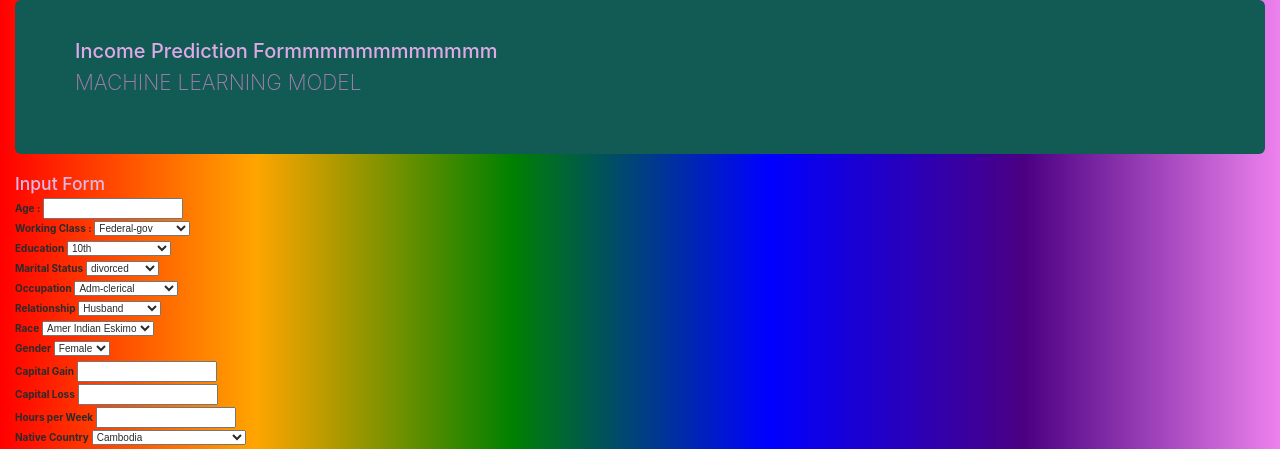
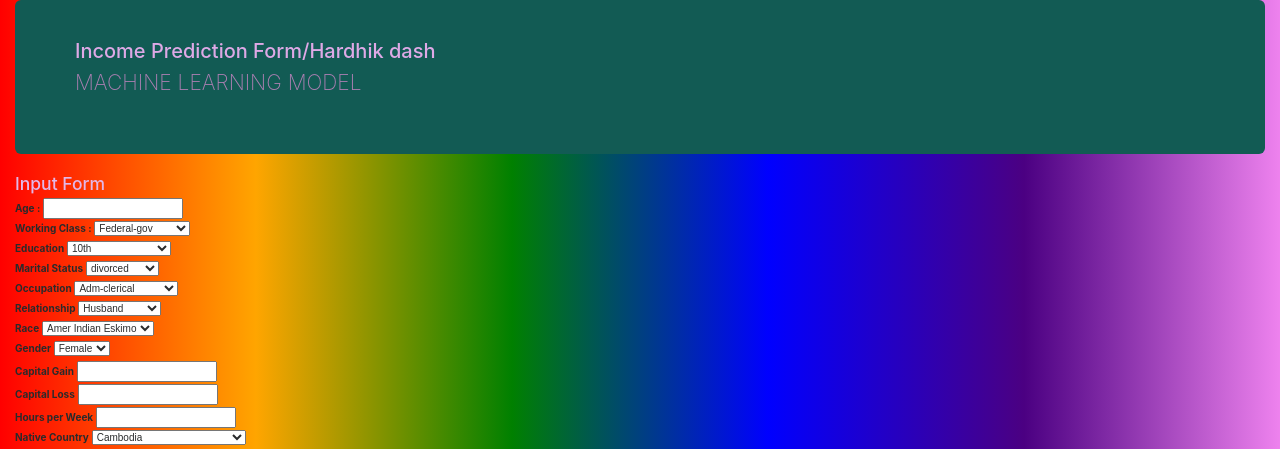
Before and after one commit to hardhik1995/incomeprediction, a Flask app: page / in a window 1280 px wide. Shown: the top 449 px of the page. Run offline with Flask 2, Linux system fonts and the light colour scheme; some libraries are stand-ins or nearby versions.

Commit message:
changed in index header

```diff
--- a/templates/index.html
+++ b/templates/index.html
@@ -35,7 +35,7 @@
 		<div class="col-md-12">
 			<div class="jumbotron" id="header_index_1">
 				<h2
-					style="color:#dea9e6">Income Prediction Formmmmmmmmmmmm
+					style="color:#dea9e6">Income Prediction Form/Hardhik dash
 				</h2>
 				<p
 					style="color:#ab7fb2;text-transform: uppercase;">Machine learning Model
```
